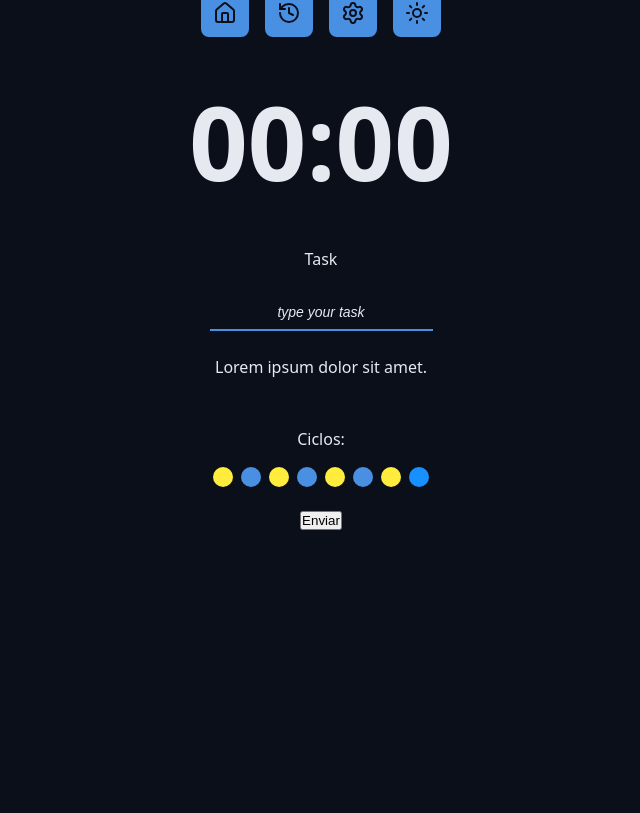
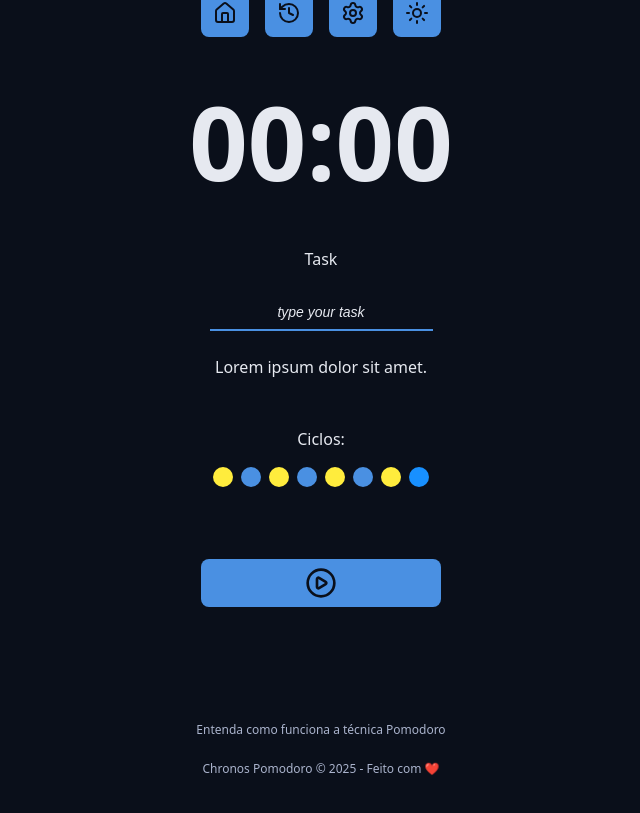
Before and after one commit to freitasts365/chronos-pomodoro, a React (Vite) app: page / in a window 1280 px wide. Shown: the part 271-1084 px from the top of the page, without its empty margins (319-959 px from the left). Before the commit the page ends 833 px from the top, so only its background shows below. Built offline with nearby package versions, Linux system fonts and the light colour scheme.

Commit message:
Components

```diff
--- a/src/App.tsx
+++ b/src/App.tsx
@@ -6,6 +6,9 @@ import { Menu } from "./components/Menu";
 import { CountDown } from "./components/CountDown";
 import { Input } from "./components/Input";
 import { Cycles } from "./components/Cycles";
+import { PlayCircleIcon } from "lucide-react";
+import { DefaultButton } from "./components/DefaultButton";
+import { Footer } from "./components/Footer";
 
 export function App() {
   return (
@@ -40,9 +43,12 @@ export function App() {
           <div className="formRow"></div>
           <Cycles />
           <div className="formRow">
-            <button type="submit">Enviar</button>
+            <DefaultButton icon={<PlayCircleIcon />} />
           </div>
         </form>
+      </Container>
+      <Container>
+        <Footer />
       </Container>
     </>
   );
--- /dev/null
+++ b/src/components/DefaultButton/index.tsx
@@ -0,0 +1,21 @@
+import React from "react";
+import styles from "./styles.module.css";
+
+type DefaultButtonProps = {
+  icon: React.ReactNode;
+  color?: "blue" | "red";
+} & React.ButtonHTMLAttributes<HTMLButtonElement>;
+
+export function DefaultButton({
+  icon,
+  color = "blue",
+  ...props
+}: DefaultButtonProps) {
+  return (
+    <>
+      <button className={`${styles.button} ${styles[color]}`} {...props}>
+        {icon}
+      </button>
+    </>
+  );
+}
--- /dev/null
+++ b/src/components/DefaultButton/styles.module.css
@@ -0,0 +1,37 @@
+.button {
+  background: var(--primary);
+  border: none;
+  color: var(--text-over-primary);
+  padding: 0.8rem;
+  text-align: center;
+  text-decoration: none;
+  display: flex;
+  align-items: center;
+  justify-content: center;
+  font-size: 16px;
+  margin: 4px 2px;
+  cursor: pointer;
+  min-width: 24rem;
+  border-radius: 0.8rem;
+  margin: 4.8rem 0;
+  transition: all 0.2s ease-in-out;
+}
+
+.button svg {
+  width: 3.2rem;
+  height: 3.2rem;
+}
+
+.button:hover {
+  filter: brightness(80%);
+}
+
+.blue {
+  background: var(--primary);
+  color: var(--text-over-primary);
+}
+
+.red {
+  background: var(--error);
+  color: var(--text-over-error);
+}
--- /dev/null
+++ b/src/components/Footer/index.tsx
@@ -0,0 +1,12 @@
+import styles from "./styles.module.css";
+
+export function Footer() {
+  return (
+    <footer className={styles.footer}>
+      <a href="">Entenda como funciona a técnica Pomodoro</a>
+      <a href="">
+        Chronos Pomodoro &copy; {new Date().getFullYear()} - Feito com ❤️
+      </a>
+    </footer>
+  );
+}
--- /dev/null
+++ b/src/components/Footer/styles.module.css
@@ -0,0 +1,23 @@
+.footer {
+  flex-direction: column;
+  text-align: center;
+  align-items: center;
+  display: flex;
+  justify-content: center;
+  font-size: 1.2rem;
+  gap: 1.6rem;
+}
+
+.footer a {
+  color: var(--text-muted);
+  text-decoration: none;
+
+  margin: 0.25rem 0;
+}
+
+.footer a:hover {
+  color: var(--text-muted);
+  text-decoration: underline;
+
+  margin: 0.25rem 0;
+}
```
